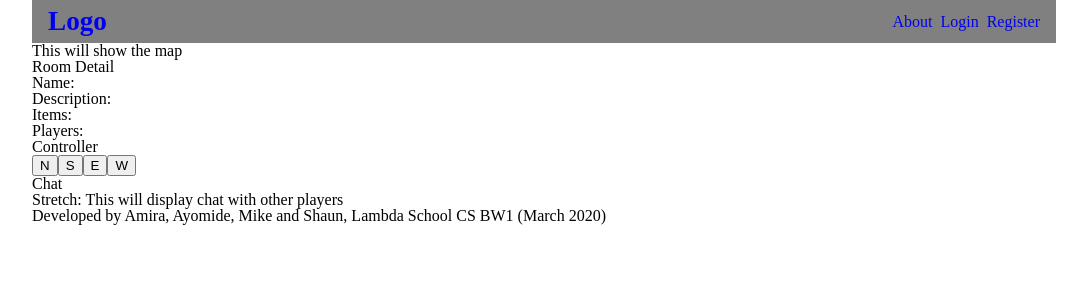
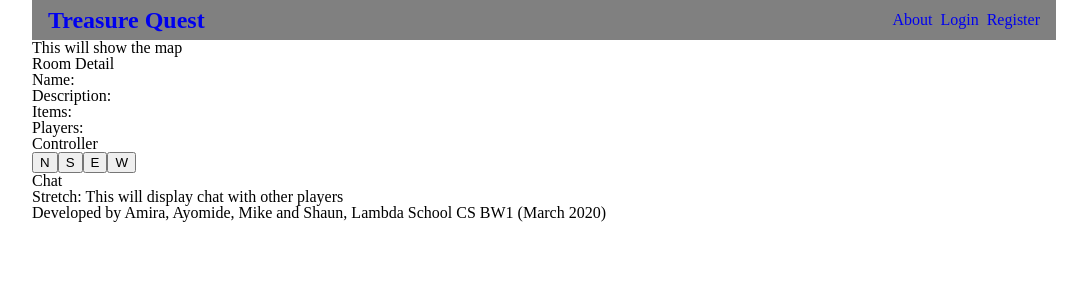
Before and after one commit to CSEU3-mud-sama/front-end, a React (Create React App) app: page / in a window 1280 px wide. Shown: the top 300 px of the page, without its empty margins (96-1183 px from the left). Built offline with nearby package versions, Linux system fonts and the light colour scheme.

Commit message:
NavBar Styling

```diff
--- a/src/components/NavBar.jsx
+++ b/src/components/NavBar.jsx
@@ -9,14 +9,13 @@ const StyledNavBar = styled.div`
     padding: 0.5rem 1rem;
 
     background: grey;
-    color: white;
 
     a {
         text-decoration: none;
     }
 
     h1 {
-        font-size: 1.7rem;
+        font-size: 1.5rem;
         font-weight: bold;
     }
 
@@ -35,7 +34,7 @@ function NavBar() {
         <StyledNavBar>
             <h1>
                 <Link to='/'>
-                    Logo
+                    Treasure Quest
                 </Link>
             </h1>
             <div>
```
